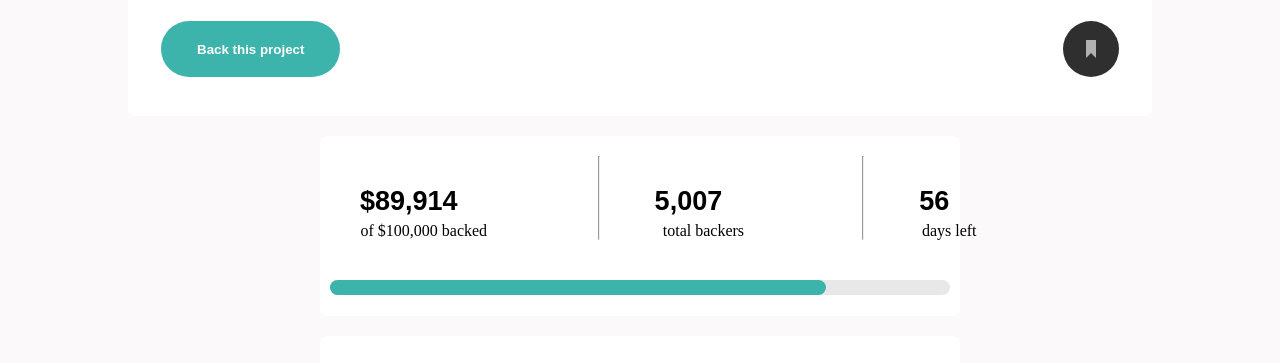
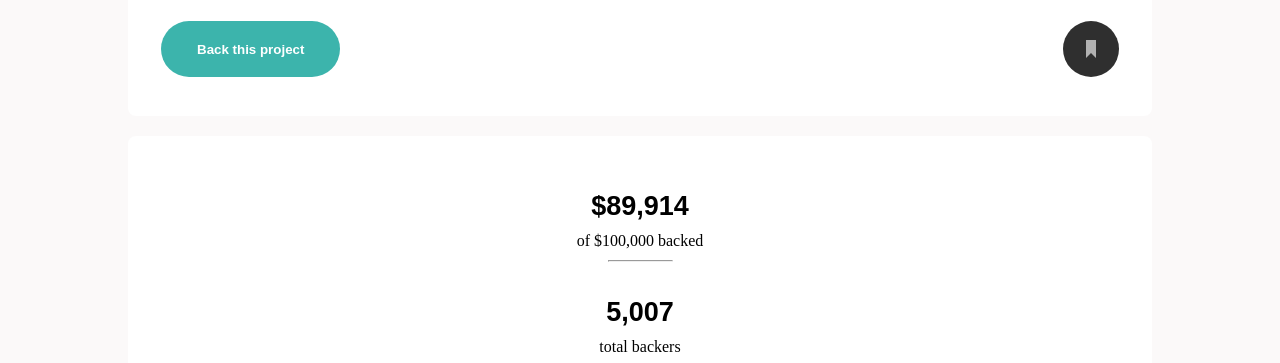
Before and after one commit to oyindamolaWbCode/crowdfunding-website, a plain HTML site: page index.html in a window 1280 px wide. Shown: the part 411-774 px from the top of the page. Drawn offline with Linux system fonts and the light colour scheme.

Commit message:
tablet-view responsiveness

```diff
--- a/style.css
+++ b/style.css
@@ -352,9 +352,9 @@ span h2{
         align-items: center;
       }
 
-      nav{
-        width:50%;
-      }
+      /* nav{
+        width:20%;
+      } */
 
       .menu {
         display: block;
@@ -378,15 +378,49 @@ span h2{
       br {
         display: none;
       }
+
+      .phase-two{
+        padding:20px;
+        height:410px;
+        width:80%;
+      }
+
+      .phase-two-In-flex{
+        flex-direction:column;
+    }
+
+    hr{
+        margin:10px auto;
+        padding:0px 0px 0px 63px;
+    }
+
+    .stat h2{
+        margin-top:25px;
+        margin-left:auto;
+        margin-bottom:10px;
+        margin-right: auto;
+    }
+
+    .stat p{
+        margin: auto;
+    }
+
+    .third-phase{
+        width:80%;
+    }
 }
 /* Ends here */
 
 /* Laptops and large screen */
 
-@media (min-width:1025px) and (max-width:2561px){
+@media (min-width:1023px) and (max-width:2561px){
     .topnav img{
         display: none;
     }
+
+    /* nav{
+        width:20%;
+      } */
 }
 
 /* Ends here */
```
